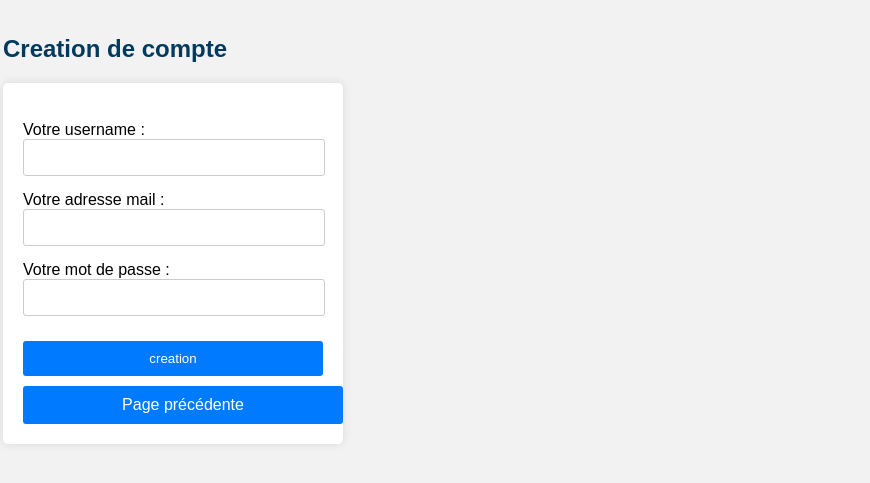
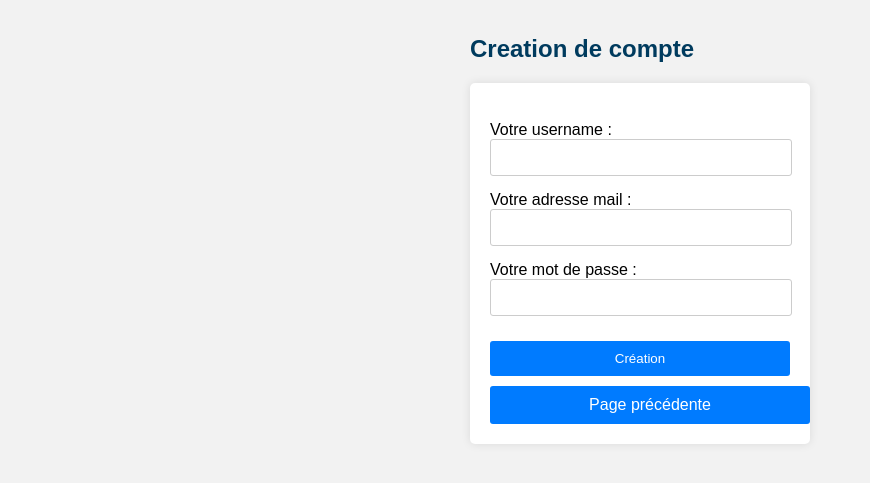
Before and after one commit to RTLERATIO/SAE61_3, a PHP site: page /creation_compte.php in a window 1280 px wide. Shown: the top 483 px of the page, without its empty margins (0-870 px from the left). Run offline with PHP 8.4, Linux system fonts and the light colour scheme.

Commit message:
Update creation_compte.php

```diff
--- a/creation_compte.php
+++ b/creation_compte.php
@@ -25,7 +25,9 @@ $usernamesave = isset($_POST['username']) ? $_POST['username'] : '';
         }
 
         .pagecontent {
-            /* Ajoutez vos styles pour le contenu de la page ici */
+            width: 100%;
+            display: flex;
+            justify-content: center;
         }
 
         .longtext {
@@ -38,7 +40,6 @@ $usernamesave = isset($_POST['username']) ? $_POST['username'] : '';
 
         form {
             width: 300px;
-            margin: 0 auto;
             background-color: #fff;
             padding: 20px;
             border-radius: 5px;
@@ -93,9 +94,12 @@ $usernamesave = isset($_POST['username']) ? $_POST['username'] : '';
             <br>Votre mot de passe :<br>
             <input type="password" name="password" id="password" minlength="6" maxlength="15" pattern="(?=.*\d)(?=.*[a-z])(?=.*[A-Z])(?=.*[#%{}@]).{6,15}" required/>
             <br>
-            <input type="submit" value="creation">
-            <br>
-            <a href="index.php" class="button">Page précédente</a>
+            <div style="text-align: center;">
+                <input type="submit" value="Création">
+                <br>
+                <a href="index.php" type="submit" class="button">Page précédente</a>
+            </div>
+
         </form>
 
         <?php
```
